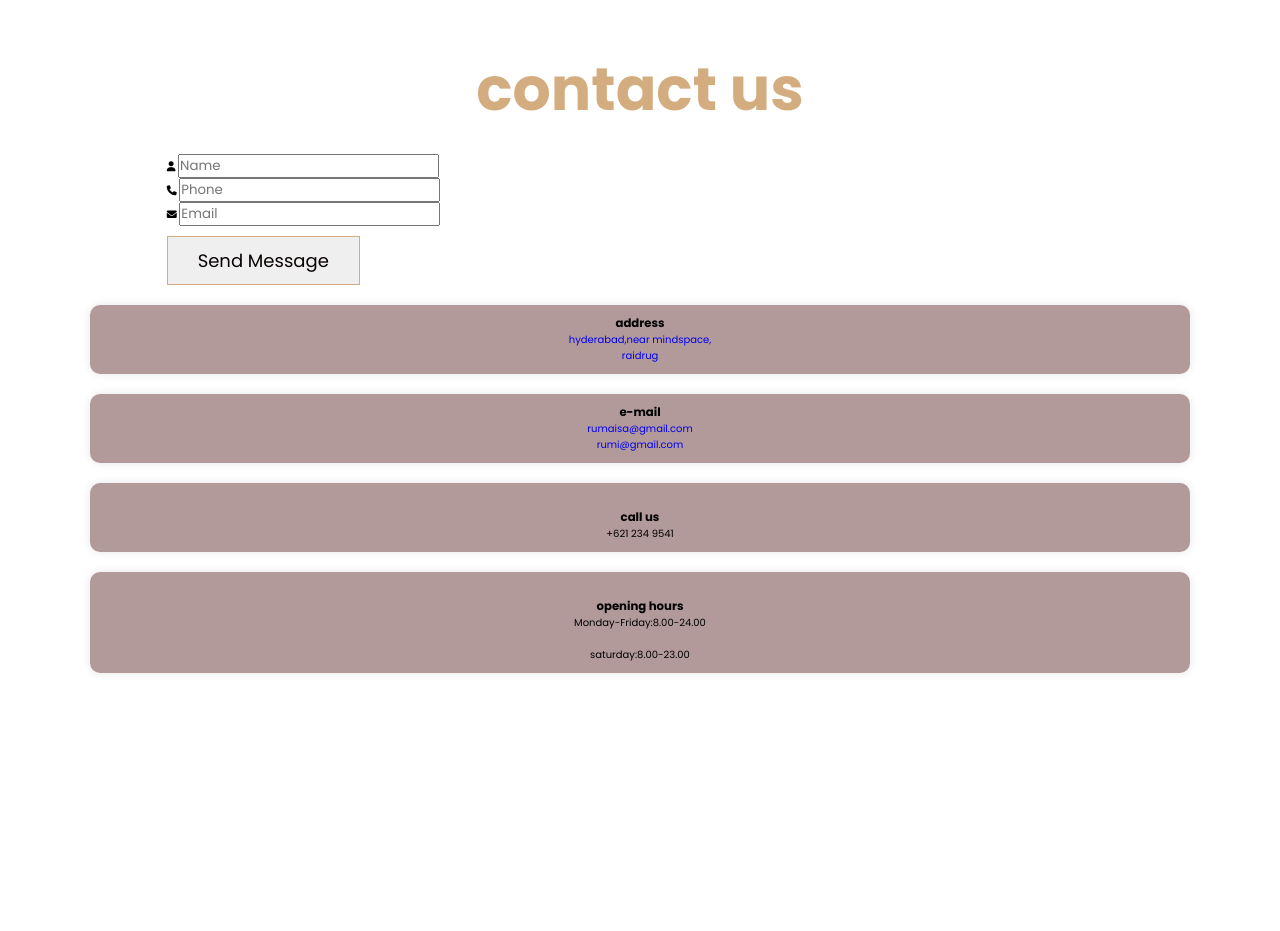
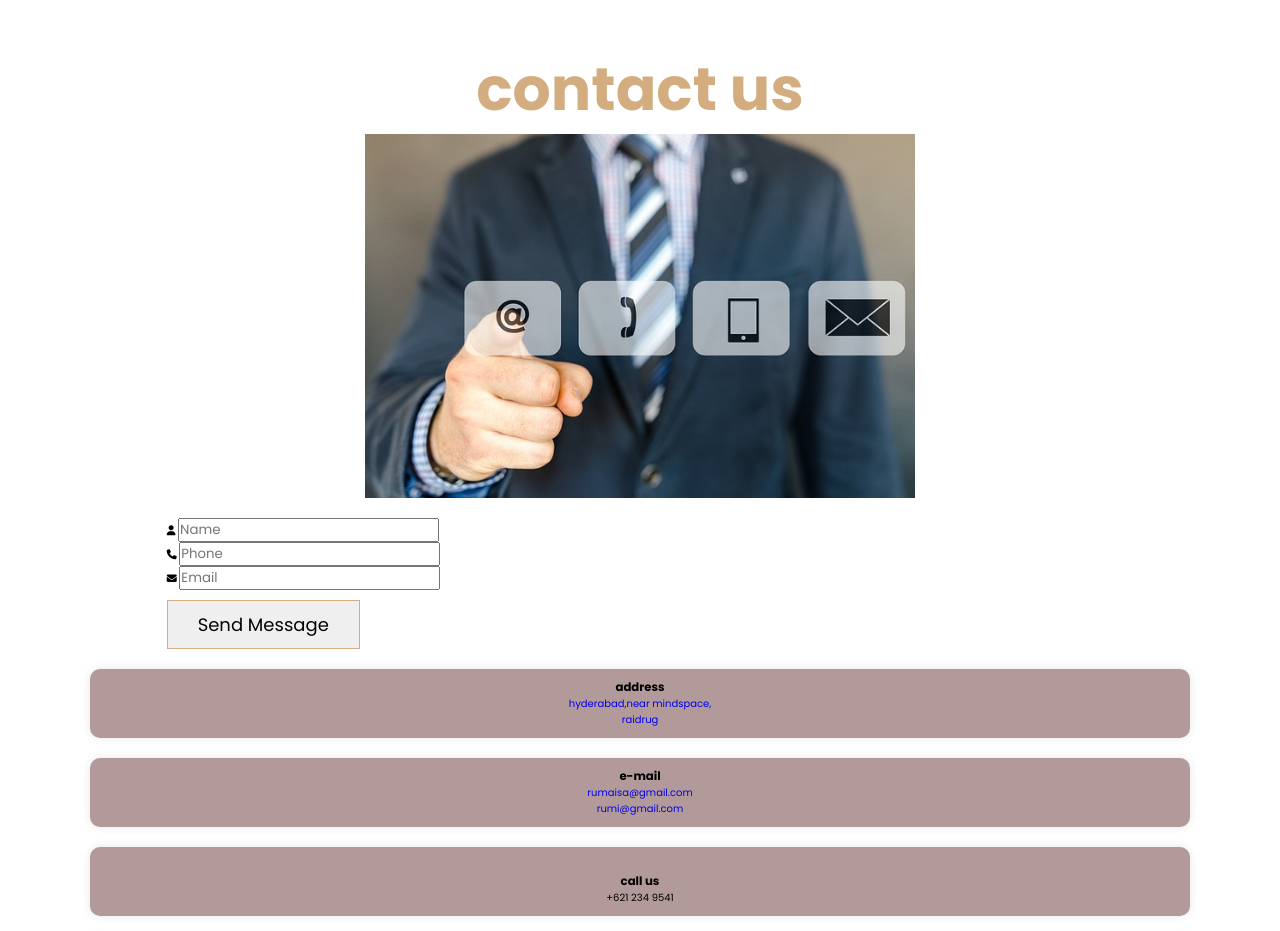
Before and after one commit to rumi213/index, a plain HTML site: page index.html in a window 1280 px wide. Shown: the part 3040-3971 px from the top of the page. Before the commit the page ends 3753 px from the top, so only its background shows below. Drawn offline with Linux system fonts and the light colour scheme; a script that the page names is missing; files whose address does not match are found by name.

Commit message:
Update index.html

```diff
--- a/index.html
+++ b/index.html
@@ -96,7 +96,7 @@
         <div class="row"></div>
         <div class="image">
         <!-- <img src="contact.jpg"alt=""   ></div> -->
-        <img src="demo1/contact.jpg " alt="" style="display: block; margin: 0 auto; width: 50%;">
+        <img src="contact.jpg " alt="" style="display: block; margin: 0 auto; width: 50%;">
 
         <form action=""></form>
         <section class="contact" id="contact">
```
